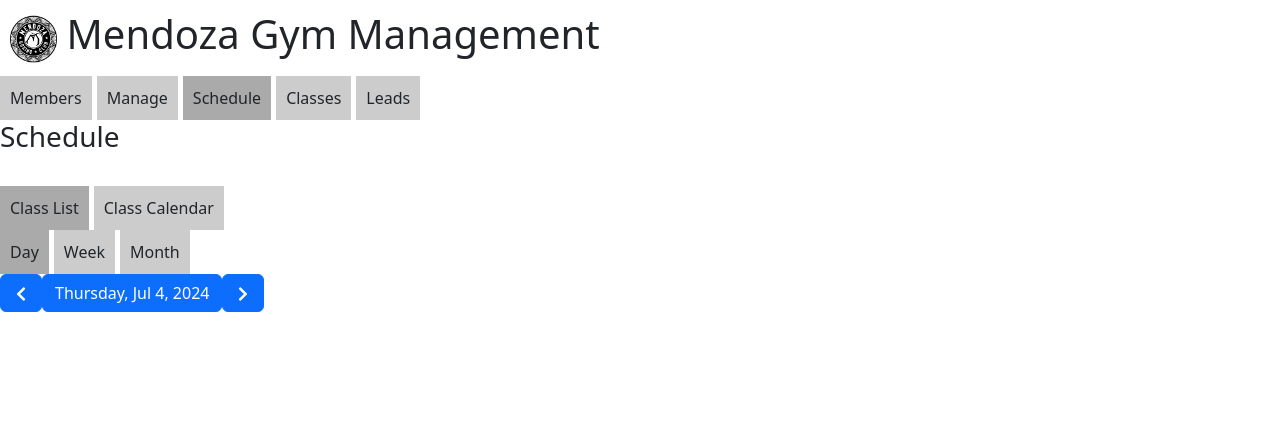
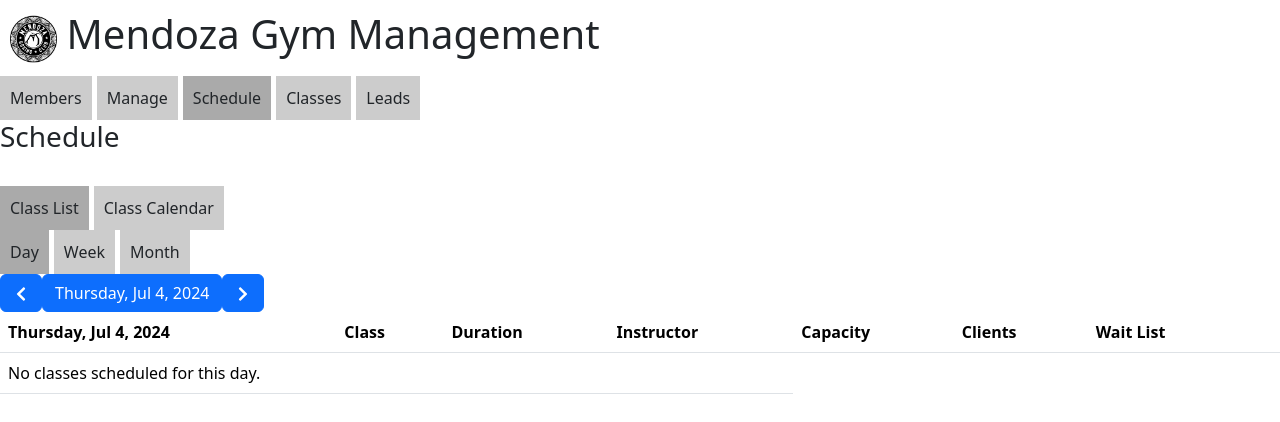
Before and after one commit to sgill994/gym-mgmt-app, a React app: page / in a window 1280 px wide. Both pictures are taken after a click on the element "Schedule". Shown: the top 422 px of the page. Built offline with nearby package versions, Linux system fonts and the light colour scheme.

Commit message:
Added endTime & required parsing/computing functions to NewClassForm. Added Schedule List tables  for Day & Week - clicking Month tab in List view redirects to Calendar view.

```diff
--- /dev/null
+++ b/src/components/CalendarSchedule.js
@@ -0,0 +1,13 @@
+import React, {useState} from 'react';
+
+const CalendarSchedule = ({view, classes}) => {
+    const [selectedDay, setSelectedDay] = useState(new Date().getDay());
+
+    return (
+        <div>
+
+        </div>
+    );
+};
+
+export default CalendarSchedule;
--- a/src/components/ClassList.js
+++ b/src/components/ClassList.js
@@ -66,8 +66,8 @@ const ClassList = ({ classes, updateClass, deleteClass }) => {
                 </a>
               </td>
               <td>{countDays(course)}</td>
-              <td>{course.time}</td>
-              <td>{course.length}</td>
+              <td>{course.startTime}</td>
+              <td>{course.duration}</td>
               <td>{course.reservationLimit ? course.reservationLimit : 'No limit'}</td>
               <td>{course.instructor}</td>
               <td className="table-cell-center">
--- a/src/components/DateNavigator.js
+++ b/src/components/DateNavigator.js
@@ -4,8 +4,7 @@ import DatePicker from 'react-datepicker';
 import 'react-datepicker/dist/react-datepicker.css';
 import {FaChevronLeft, FaChevronRight} from 'react-icons/fa';
 
-const DateNavigator = ({view}) => {
-    const [selectedDate, setSelectedDate] = useState(new Date());
+const DateNavigator = ({view, selectedDate, setSelectedDate}) => {
     const [showCalendar, setShowCalendar] = useState(false);
 
     // Assigns 'selectedDate' to the Sunday of the week containing the selected date
@@ -90,15 +89,11 @@ const DateNavigator = ({view}) => {
             <Button onClick={handlePrev}><FaChevronLeft /></Button>
             <Button onClick={toggleCalendar}>{formatDate()}</Button>
             <Button onClick={handleNext}><FaChevronRight /></Button>
-
-            <Modal show={showCalendar} onHide={toggleCalendar}>
-                <Modal.Header>
-                    Select Date
-                </Modal.Header>
-                <Modal.Body>
-                    <DatePicker selected={selectedDate} onChange={handleDateChange} inline />
-                </Modal.Body>
-            </Modal>
+            {showCalendar && (
+                <div>
+                <DatePicker selected={selectedDate} onChange={handleDateChange} inline />
+                </div>
+            )}
         </div>
     );
 };
--- /dev/null
+++ b/src/components/ListSchedule.js
@@ -0,0 +1,31 @@
+import React from 'react';
+import ListScheduleDay from '../components/ListScheduleDay';
+
+const ListSchedule = ({view, classes, selectedDate}) => {
+    const updateDate = (days) => {
+        const newDate = new Date(selectedDate);
+        newDate.setDate(selectedDate.getDate() + days);
+        return newDate;
+    }
+
+    return (
+        <div>
+            {view === 'day-schedule' && (
+                <ListScheduleDay classes={classes} selectedDate={selectedDate} />
+            )}
+            {view === 'week-schedule' && (
+                <>
+                <ListScheduleDay classes={classes} selectedDate={selectedDate} />
+                <ListScheduleDay classes={classes} selectedDate={updateDate(1)} />
+                <ListScheduleDay classes={classes} selectedDate={updateDate(2)} />
+                <ListScheduleDay classes={classes} selectedDate={updateDate(3)} />
+                <ListScheduleDay classes={classes} selectedDate={updateDate(4)} />
+                <ListScheduleDay classes={classes} selectedDate={updateDate(5)} />
+                <ListScheduleDay classes={classes} selectedDate={updateDate(6)} />
+                </>
+            )}
+        </div>
+    );
+};
+
+export default ListSchedule;
--- /dev/null
+++ b/src/components/ListScheduleDay.js
@@ -0,0 +1,49 @@
+import React from 'react';
+
+const ListScheduleDay = ({classes, selectedDate}) => {
+    const formattedDate = selectedDate.toLocaleDateString('en-US', { weekday: 'long', year: 'numeric', month: 'short', day: 'numeric' });
+    const dayOfWeek = selectedDate.toLocaleDateString('en-US', { weekday: 'long' });
+    const filteredClasses = classes.filter(c => c[dayOfWeek]);
+
+    return (
+        <div>
+            <table className="table">
+                <thead>
+                    <tr>
+                        <th>{formattedDate}</th>
+                        <th>Class</th>
+                        <th>Duration</th>
+                        <th>Instructor</th>
+                        <th>Capacity</th>
+                        <th>Clients</th>
+                        <th>Wait List</th>
+                        <th></th>
+                    </tr>
+                </thead>
+                <tbody>
+                    {filteredClasses.length > 0 ? (
+                        filteredClasses.map((c, index) => (
+                            <tr key={index}>
+                                <td>{c.startTime} - {c.endTime}</td>
+                                <td>{c.title}</td>
+                                <td>{c.duration}</td>
+                                <td>{c.instructor}</td>
+                                <td>{c.reservationLimit}</td>
+                                <td>{c.clientsBooked}</td>
+                                <td>
+                                    <button>...</button>
+                                </td>
+                            </tr>
+                        ))
+                    ) : (
+                        <tr>
+                            <td colSpan="4">No classes scheduled for this day.</td>
+                        </tr>
+                    )}
+                </tbody>
+            </table>
+        </div>
+    );
+};
+
+export default ListScheduleDay;
--- a/src/components/NewClassForm.js
+++ b/src/components/NewClassForm.js
@@ -13,8 +13,8 @@ const NewClassForm = ({ addClass }) => {
   const [Friday, setFriday] = useState(false);
   const [Saturday, setSaturday] = useState(false);
   const [Sunday, setSunday] = useState(false);
-  const [time, setTime] = useState('');
-  const [length, setLength] = useState('');
+  const [startTime, setStartTime] = useState('');
+  const [duration, setDuration] = useState('');
   const [instructor, setInstructor] = useState('');
   const [limitReservations, setLimitReservations] = useState(false);
   const [reservationLimit, setReservationLimit] = useState('');
@@ -43,6 +43,49 @@ const NewClassForm = ({ addClass }) => {
     { name: 'Coral', hex: '#FF7F50' }
   ].map(color => ({ value: color.hex, label: color.name, color: color.hex }));
 
+  const timeTo24HourFormat = (time) => {
+    const [timePart, modifier] = time.split(' ');
+    let [hour, min] = timePart.split(':');
+    if (hour === '12') {
+        hour = '00';
+    }
+    if (modifier === 'PM') {
+        hour = parseInt(hour, 10) + 12;
+    }
+    return `${hour}:${min}`;
+};
+
+  const calculateEndTime = (time, duration) => {
+    // Convert start time to 24-hour format and assign to Date object
+    const [hour, min] = timeTo24HourFormat(time).split(':');
+    let startDate = new Date();
+    startDate.setHours(parseInt(hour), parseInt(min), 0, 0);
+
+    // Create an array for class length string and extract hours/minutes
+    // to compute total minutes
+    const durationParts = duration.split(' ');
+    let totalMin = 0;
+    for (let i = 0; i < durationParts.length; i += 2) {
+        // Extract hours, multiply by 60, & add to running sum
+        if (durationParts[i + 1] === 'hr' || durationParts[i + 1] === 'hrs') {
+            totalMin += parseInt(durationParts[i]) * 60;
+        // Extract minutes & add to running sum
+        } else if (durationParts[i + 1] === 'min' || durationParts[i + 1] === 'mins') {
+            totalMin += parseInt(durationParts[i]);
+        }
+    }
+    // Add sum of minutes to start time
+    startDate.setMinutes(startDate.getMinutes() + totalMin);
+
+    // Convert 24-hour format end time to 12-hour format
+    const endHour24 = startDate.getHours();
+    const endMin = startDate.getMinutes();
+    const endMod = endHour24 >= 12 ? 'PM' : 'AM';
+    const endHour12 = endHour24 % 12 || 12;
+    // Return as string to be assigned to 'endTime' field for class
+    return `${endHour12.toString()}:${endMin.toString()} ${endMod}`;
+};
+
   const handleCheckBoxChange = (e) => {
     const {id, checked} = e.target;
     const setDay = {
@@ -70,6 +113,7 @@ const NewClassForm = ({ addClass }) => {
     }
 
     const courseID = uuidv4();
+    const endTime = calculateEndTime(startTime, duration);
     const course = {
       courseID,
       title,
@@ -80,11 +124,13 @@ const NewClassForm = ({ addClass }) => {
       Friday,
       Saturday,
       Sunday,
-      time,
-      length,
+      startTime,
+      endTime,
+      duration,
       instructor,
       calendarColor,
-      reservationLimit: limitReservations ? reservationLimit : undefined
+      reservationLimit: limitReservations ? reservationLimit : undefined,
+      clientsBooked: 0
     };
 
     addClass(course);
@@ -97,8 +143,8 @@ const NewClassForm = ({ addClass }) => {
     setFriday(false);
     setSaturday(false);
     setSunday(false);
-    setTime('');
-    setLength('');
+    setStartTime('');
+    setDuration('');
     setInstructor('');
     setCheckBoxError('');
     setLimitReservations(false);
@@ -124,7 +170,7 @@ const NewClassForm = ({ addClass }) => {
       {checkBoxError && <div className="text-danger">{checkBoxError}</div>}
       <div className="class-form-group">
         <label htmlFor="class-time-select">Class Start Time:</label>
-        <select className="time-form-select" id="class-time-select" value={time} onChange={(e) => setTime(e.target.value)} required>
+        <select className="time-form-select" id="class-time-select" value={startTime} onChange={(e) => setStartTime(e.target.value)} required>
             <option selected disabled value="">--:--</option>
             <option>9:00 AM</option>
             <option>9:15 AM</option>
@@ -182,7 +228,7 @@ const NewClassForm = ({ addClass }) => {
       </div>
       <div className="class-form-group">
         <label htmlFor="class-length-select">Class Length: </label>
-        <select className="length-form-select" id="class-length-select" value={length} onChange={(e) => setLength(e.target.value)} required>
+        <select className="length-form-select" id="class-length-select" value={duration} onChange={(e) => setDuration(e.target.value)} required>
             <option selected disabled value=""> --- </option>
             <option>45 min</option>
             <option>60 min</option>
--- a/src/pages/SchedulePage.js
+++ b/src/pages/SchedulePage.js
@@ -2,11 +2,14 @@ import React, {useState, useEffect} from 'react';
 import SchedulePeriodTabs from '../components/SchedulePeriodTabs';
 import ScheduleFormatTabs from '../components/ScheduleFormatTabs';
 import DateNavigator from '../components/DateNavigator';
+import ListSchedule from '../components/ListSchedule';
+import CalendarSchedule from '../components/CalendarSchedule';
 
 const SchedulePage = ({classes}) => {
     const [activeFormatTab, setActiveFormatTab] = useState('list-schedule');
     const [activePeriodTab, setActivePeriodTab] = useState('day-schedule');
     const [view, setView] = useState(activePeriodTab);
+    const [selectedDate, setSelectedDate] = useState(new Date());
 
     useEffect(() => {
         setView(activePeriodTab);
@@ -17,7 +20,16 @@ const SchedulePage = ({classes}) => {
             <h3>Schedule</h3><br />
             <ScheduleFormatTabs activeTab={activeFormatTab} setActiveTab={setActiveFormatTab} />
             <SchedulePeriodTabs activeTab={activePeriodTab} setActiveTab={setActivePeriodTab} />
-            <DateNavigator view={view} />
+            <DateNavigator view={view} selectedDate={selectedDate} setSelectedDate={setSelectedDate} />
+            {activeFormatTab === 'list-schedule' &&
+                <ListSchedule view={view} classes={classes} selectedDate={selectedDate} />
+            }
+            {activeFormatTab === 'list-schedule' && activePeriodTab ==='month-schedule' && (
+                setActiveFormatTab('calendar-schedule')
+            )}
+            {activeFormatTab === 'calendar-schedule' &&
+                <CalendarSchedule view={view} classes={classes} selectedDate={selectedDate} />
+            }
         </div>
     );
 }
```
Also changed, not shown: src/components/ClassCalendarSchedule.js (deleted), src/components/ClassListSchedule.js (deleted).
